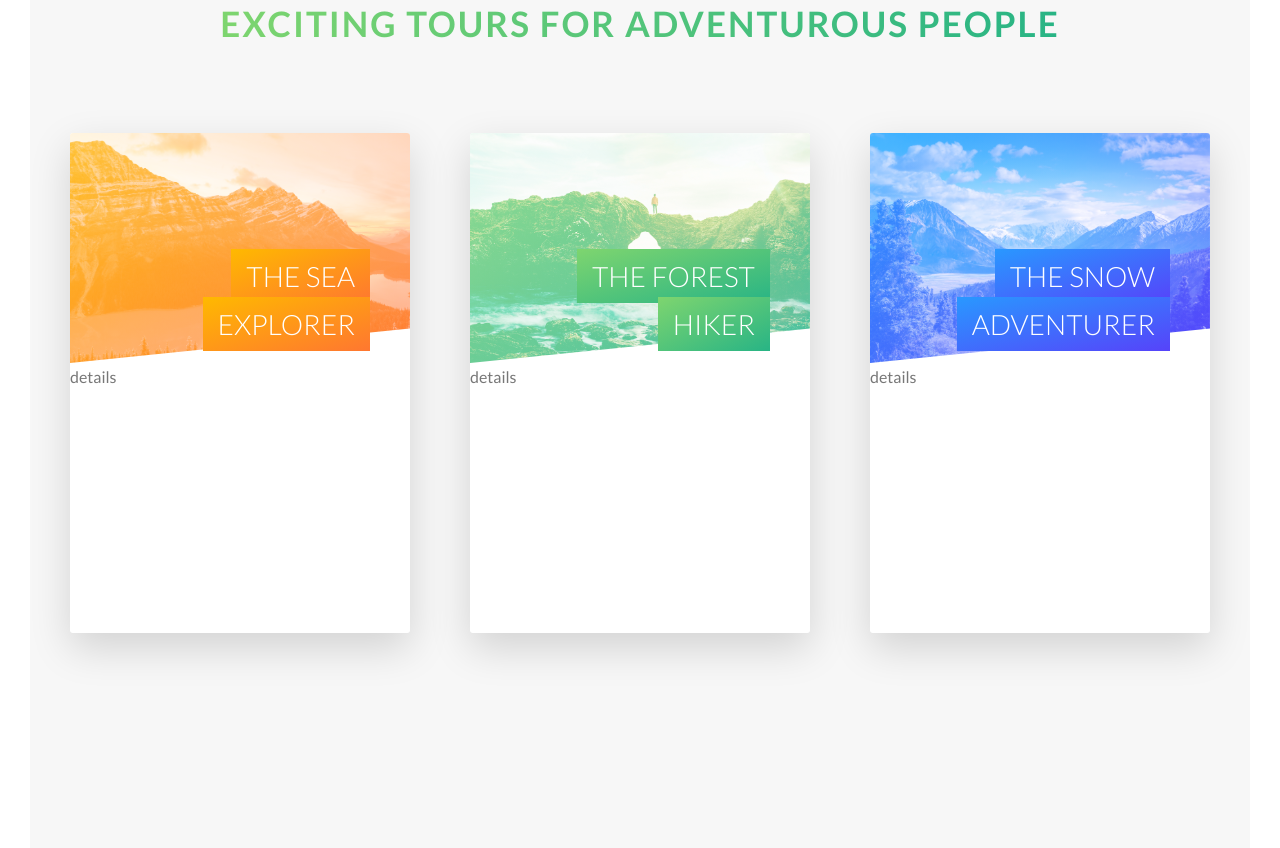
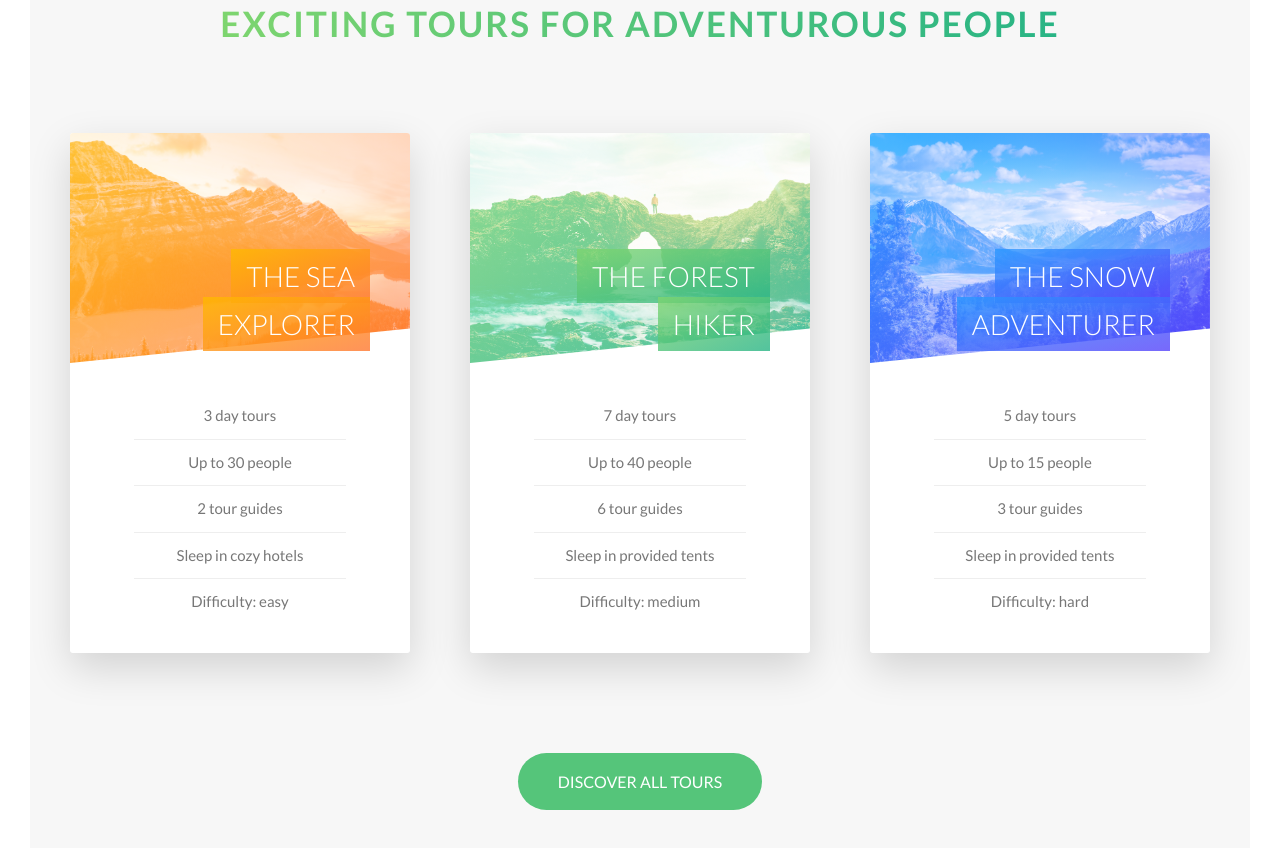
Before and after one commit to thomashzhu/advanced-css-course, a React (Create React App) app in the folder natours/: page / in a window 1280 px wide. Shown: the part 2380-3228 px from the top of the page. Built offline with nearby package versions, Linux system fonts and the light colour scheme.

Commit message:
[natours] Complete tours section

```diff
--- a/natours/src/App.tsx
+++ b/natours/src/App.tsx
@@ -9,6 +9,7 @@ import { HeaderPrimary } from './components/HeaderPrimary';
 import { Logo } from './components/Logo';
 import { Tours } from './components/Tours';
 import { TextBox } from './components/TextBox';
+import { colors } from './res/colors';
 
 export const App = () => (
   <React.Fragment>
@@ -24,8 +25,9 @@ export const App = () => (
         />
 
         <Button
+          backgroundColor={colors.white}
           href="#"
-          white
+          textColor={colors.grayDark1}
         >
           Discover our tours
         </Button>
--- a/natours/src/components/Button.tsx
+++ b/natours/src/components/Button.tsx
@@ -8,22 +8,28 @@ import { colors } from '../res/colors';
 import { TranslateYOrigin } from '../res/types';
 
 interface IProps extends React.HTMLProps<HTMLAnchorElement> {
-  white: boolean;
+  backgroundColor: string;
+  textColor: string;
 }
 
 export const Button: React.FC<IProps> = ({
-  children, white, ...restProps
+  children, ...restProps
 }) => (
   <a
     {...restProps}
-    css={[styles.container, styles.white]}
+    css={styles.container(restProps)}
   >
     {children}
   </a>
 )
 
 const styles = {
-  container: css`
+  container: (props: IProps) => css`
+    animation: ${moveVertically(TranslateYOrigin.Bottom)} .5s ease-out .75s;
+    animation-fill-mode: backwards;
+    background-color: ${props.backgroundColor};
+    color: ${props.textColor};
+
     &:link,
     &:visited {
       border-radius: 10rem;
@@ -51,6 +57,7 @@ const styles = {
     };
 
     &::after {
+      background-color: ${props.backgroundColor};
       border-radius: 10rem;
       content: '';
       display: inline-block;
@@ -63,14 +70,4 @@ const styles = {
       z-index: -1;
     };
   `,
-  white: css`
-    animation: ${moveVertically(TranslateYOrigin.Bottom)} .5s ease-out .75s;
-    animation-fill-mode: backwards;
-    background-color: ${colors.white};
-    color: #777;
-
-    &::after {
-      background-color: ${colors.white};
-    };
-  `,
 }
--- a/natours/src/components/TourCard.tsx
+++ b/natours/src/components/TourCard.tsx
@@ -4,16 +4,20 @@ import Color from 'color';
 import React from 'react';
 
 import { colors } from '../res/colors';
+import { Button } from './Button';
 
 interface Props {
-  backgroundGradient: string;
   backgroundImage: string;
+  colorDark: string;
+  colorLight: string;
   heading: string;
+  items: string[];
+  price: string;
   style: SerializedStyles
 }
 
 export const TourCard: React.FC<Props> = (props) => {
-  const { heading, style } = props;
+  const { heading, items, price, style } = props;
 
   return (
     <div css={[styles.container(props), style]}>
@@ -29,20 +33,48 @@ export const TourCard: React.FC<Props> = (props) => {
         </h4>
 
         <div css={styles.details}>
-          details
+          <ul>
+            {items.map(item => <li>{item}</li>)}
+          </ul>
         </div>
       </div>
 
       <div className="side side--back">
+        <div css={styles.callToAction}>
+          <div css={styles.price}>
+            <p className="price--text">
+              Only
+            </p>
+            <p className="price--value">
+              {price}
+            </p>
+          </div>
+
+          <Button
+            backgroundColor={colors.white}
+            href="#"
+            textColor={colors.grayDark1}
+          >
+            Book now!
+          </Button>
+        </div>
       </div>
     </div>
   );
 }
 
 const styles = {
+  callToAction: css`
+    left: 50%;
+    position: absolute;
+    text-align: center;
+    top: 50%;
+    transform: translate(-50%, -50%);
+    width: 90%;
+  `,
   container: (props: Props) => css`
     -moz-perspective: 1500rem;
-    height: 50rem;
+    height: 52rem;
     perspective: 1500rem;
     position: relative;
 
@@ -50,7 +82,7 @@ const styles = {
       backface-visibility: hidden;
       border-radius: 3px;
       box-shadow: 0 1.5rem 4rem ${Color(colors.black).alpha(0.15).toString()};
-      height: 50rem;
+      height: 52rem;
       left: 0;
       overflow: hidden;
       position: absolute;
@@ -63,7 +95,12 @@ const styles = {
       };
 
       &--back {
-        background-image: ${props.backgroundGradient};
+        background-image:
+          linear-gradient(
+            to right bottom,
+            ${props.colorLight},
+            ${props.colorDark}
+          );
         transform: rotateY(180deg);
       };
     };
@@ -79,7 +116,22 @@ const styles = {
     }
   `,
   details: css`
+    ul {
+      list-style: none;
+      margin: 0 auto;
+      padding: 3rem;
+      width: 80%;
 
+      li {
+        font-size: 1.5rem;
+        padding: 1rem;
+        text-align: center;
+
+        &:not(:last-child) {
+          border-bottom: 1px solid ${colors.grayLight2};
+        }
+      }
+    }
   `,
   heading: (props: Props) => css`
     color: ${colors.white};
@@ -93,16 +145,42 @@ const styles = {
     width: 75%;
 
     .heading--span {
-      background-image: ${props.backgroundGradient};
+      background-image:
+        linear-gradient(
+          to right bottom,
+          ${Color(props.colorLight).alpha(0.8).toString()},
+          ${Color(props.colorDark).alpha(0.8).toString()}
+        );
       box-decoration-break: clone;
       padding: 1rem 1.5rem;
     };
   `,
   picture: (props: Props) => css`
     background-blend-mode: screen;
-    background-image: ${props.backgroundGradient}, url(${props.backgroundImage});
+    background-image:
+      linear-gradient(
+        to right bottom,
+        ${props.colorLight},
+        ${props.colorDark}
+      ),
+      url(${props.backgroundImage});
     background-size: cover;
     clip-path: polygon(0 0, 100% 0, 100% 85%, 0 100%);
     height: 23rem;
   `,
+  price: css`
+    color: ${colors.white};
+    text-align: center;
+    margin-bottom: 8rem;
+
+    .price--text {
+      font-size: 1.4rem;
+      text-transform: uppercase;
+    };
+
+    .price--value {
+      font-size: 6rem;
+      font-weight: 100;
+    };
+  `,
 };
--- a/natours/src/components/Tours.tsx
+++ b/natours/src/components/Tours.tsx
@@ -2,20 +2,17 @@
 import { jsx, css } from '@emotion/core'
 import React from 'react';
 
+import { centerText, marginTop, oneOf, row } from '../res/styles';
+import { colors } from '../res/colors';
+import { Button } from './Button';
 import { HeadingSecondary } from './HeadingSecondary';
-import { oneOf, row } from '../res/styles';
-import { colors } from '../res/colors';
 import { TourCard } from './TourCard';
 
 import nat4 from '../assets/nat-4.jpg';
 import nat5 from '../assets/nat-5.jpg';
 import nat6 from '../assets/nat-6.jpg';
 
-interface Props {
-
-}
-
-export const Tours: React.FC<Props> = () => (
+export const Tours: React.FC = () => (
   <div css={styles.container}>
     <HeadingSecondary>
       Most popular tours
@@ -23,37 +20,62 @@ export const Tours: React.FC<Props> = () => (
 
     <div css={row}>
       <TourCard
-        backgroundGradient={`linear-gradient(
-          to right bottom,
-          ${colors.yellowLight},
-          ${colors.yellowDark}
-        )`}
         backgroundImage={nat4}
+        colorDark={colors.yellowDark}
+        colorLight={colors.yellowLight}
         heading="The sea explorer"
+        items={[
+          '3 day tours',
+          'Up to 30 people',
+          '2 tour guides',
+          'Sleep in cozy hotels',
+          'Difficulty: easy'
+        ]}
+        price="$297"
         style={oneOf(3)}
       />
 
       <TourCard
-        backgroundGradient={`linear-gradient(
-          to right bottom,
-          ${colors.greenLight},
-          ${colors.greenDark}
-        )`}
         backgroundImage={nat5}
+        colorDark={colors.greenDark}
+        colorLight={colors.greenLight}
         heading="The forest hiker"
+        items={[
+          '7 day tours',
+          'Up to 40 people',
+          '6 tour guides',
+          'Sleep in provided tents',
+          'Difficulty: medium'
+        ]}
+        price="$497"
         style={oneOf(3)}
       />
 
       <TourCard
-        backgroundGradient={`linear-gradient(
-          to right bottom,
-          ${colors.blueLight},
-          ${colors.blueDark}
-        )`}
         backgroundImage={nat6}
+        colorDark={colors.blueDark}
+        colorLight={colors.blueLight}
         heading="The snow adventurer"
+        items={[
+          '5 day tours',
+          'Up to 15 people',
+          '3 tour guides',
+          'Sleep in provided tents',
+          'Difficulty: hard'
+        ]}
+        price="$897"
         style={oneOf(3)}
       />
+    </div>
+
+    <div css={[ centerText, marginTop(10) ]}>
+      <Button
+        backgroundColor={colors.greenMedium}
+        href="#"
+        textColor={colors.white}
+      >
+        Discover all tours
+      </Button>
     </div>
   </div>
 );
@@ -62,6 +84,6 @@ const styles = {
   container: css`
     background-color: ${colors.grayLight1};
     margin-top: -16rem;
-    padding: 40rem 0 50rem 0;
+    padding: 40rem 0 15rem 0;
   `,
 };
--- a/natours/src/res/colors.ts
+++ b/natours/src/res/colors.ts
@@ -1,12 +1,14 @@
 export const colors = {
   black: '#000000',
+  blueDark: '#5643fa',
   blueLight: '#2998ff',
-  blueDark: '#5643fa',
   grayLight1: '#f7f7f7',
+  grayLight2: '#eeeeee',
+  grayDark1: '#777777',
   greenDark: '#28b485',
   greenLight: '#7ed56f',
   greenMedium: '#55c57a',
   white: '#ffffff',
+  yellowDark: '#ff7730',
   yellowLight: '#ffb900',
-  yellowDark: '#ff7730',
 }
--- a/natours/src/res/styles.ts
+++ b/natours/src/res/styles.ts
@@ -12,6 +12,10 @@ export const centerText = css`
 
 export const marginBottom = (size: number) => css`
   margin-bottom: ${size}rem;
+`;
+
+export const marginTop = (size: number) => css`
+  margin-top: ${size}rem;
 `;
 
 export const oneOf = (size: number) => css`
```
